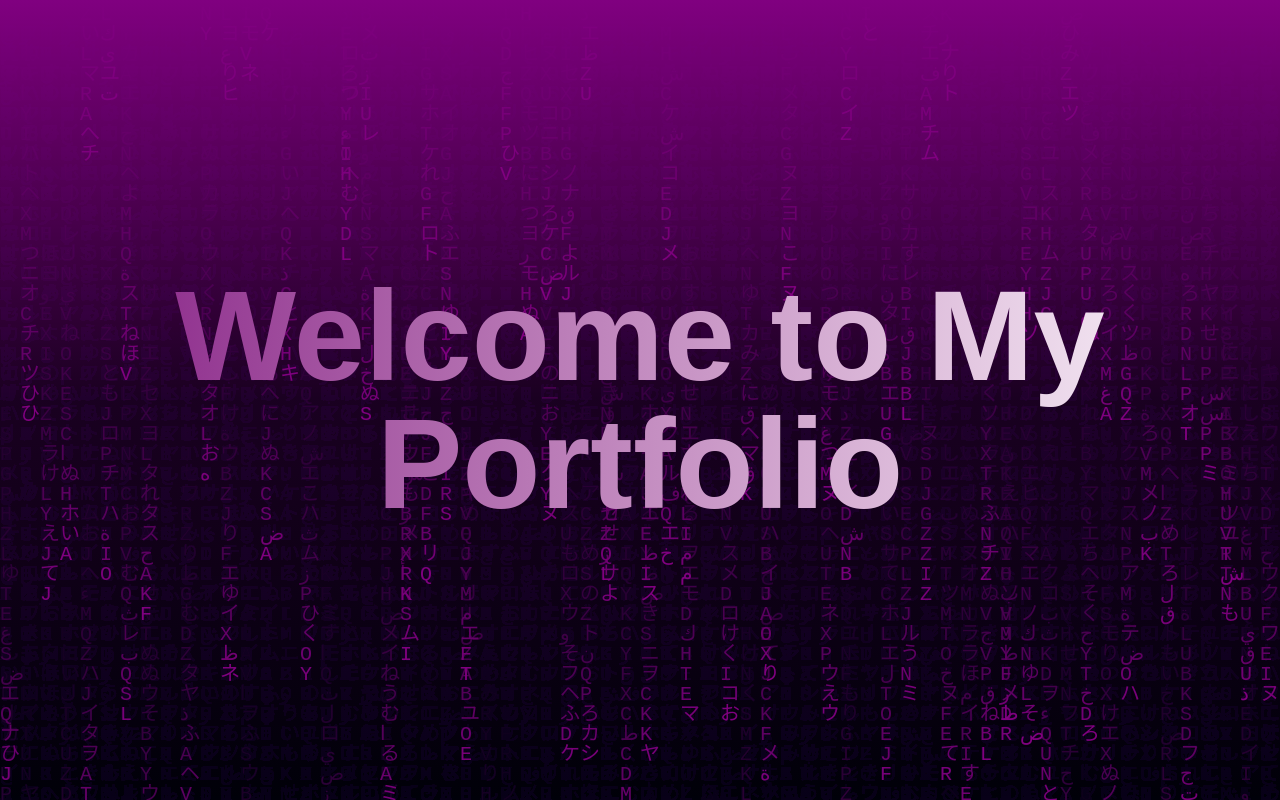
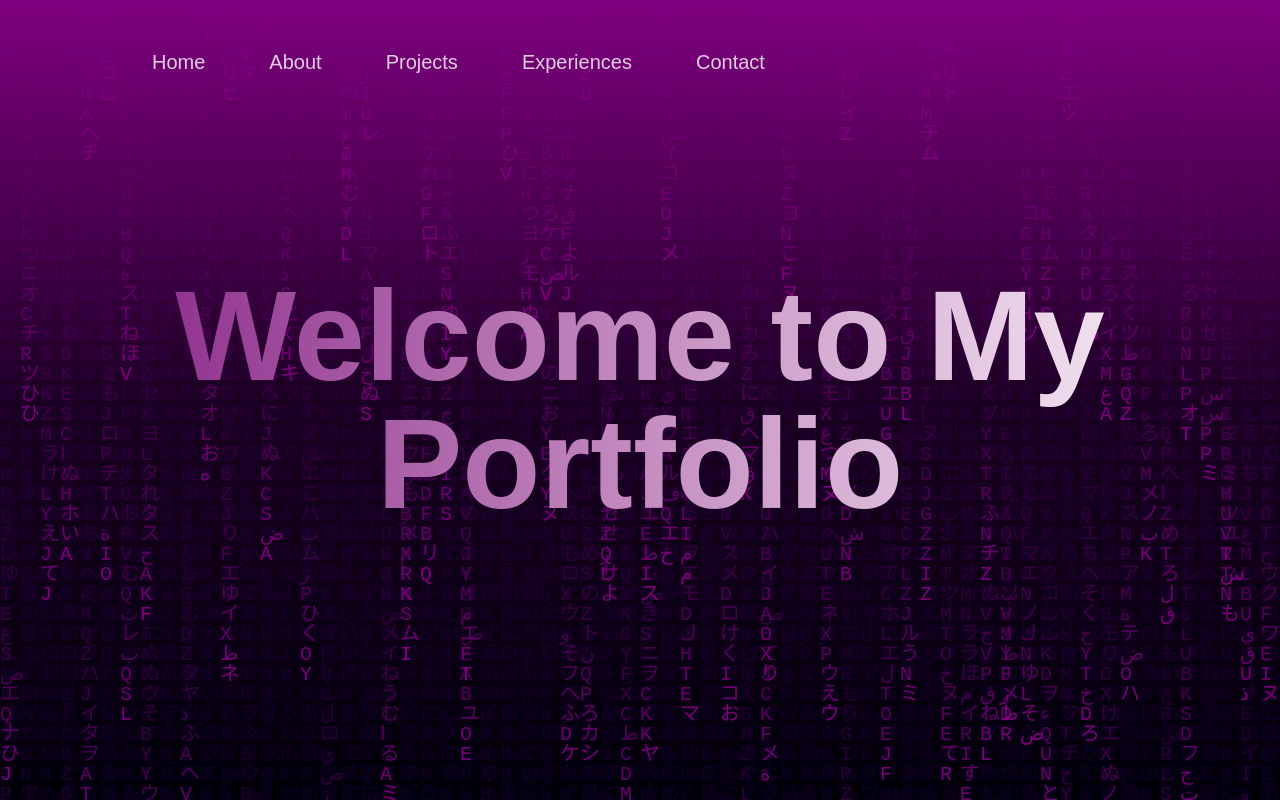
Before and after one commit to NishLy/portofolio, a React (Vite) app: page / in a window 1280 px wide. Shown: the top 800 px of the page. Built offline with nearby package versions, Linux system fonts and the light colour scheme.

Commit message:
feat: update Navbar dropdown styling for improved visibility

```diff
--- a/src/components/navbar/navbar.tsx
+++ b/src/components/navbar/navbar.tsx
@@ -56,7 +56,7 @@ const Navbar = () => {
 
         <div
           className={classNames(
-            "lg:flex rounded-2xl w-full text-xl absolute top-full left-0 flex-col items-center gap-4 py-2  lg:static lg:flex-row lg:w-auto lg:bg-transparent lg:gap-16 transition-all duration-300",
+            "lg:flex opacity-100 rounded-2xl w-full text-xl absolute top-full left-0 flex-col items-center gap-4 py-2  lg:static lg:flex-row lg:w-auto lg:bg-transparent lg:gap-16 transition-all duration-300",
             {
               "flex opacity-100": menuDropdownOpen,
               "hidden opacity-0 pointer-events-none": !menuDropdownOpen,
```
